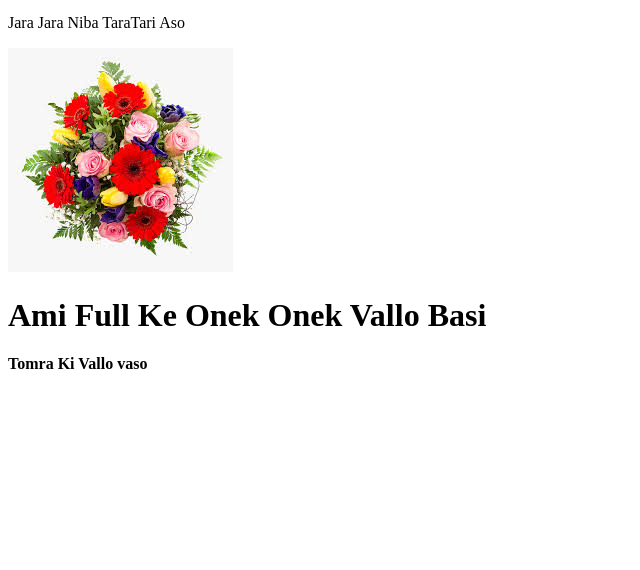
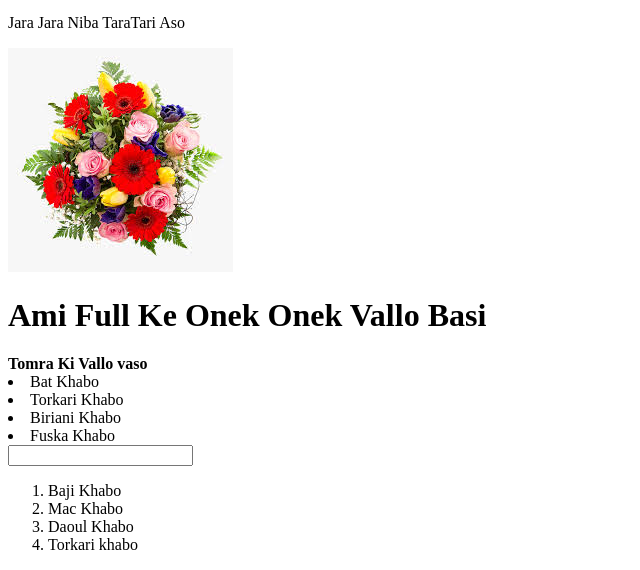
Before and after one commit to HmSani6699/fainal, a plain HTML site: page index.html in a window 1280 px wide. Shown: the part 463-1033 px from the top of the page, without its empty margins (0-640 px from the left). Before the commit the page ends 844 px from the top, so only its background shows below. Drawn offline with Linux system fonts and the light colour scheme.

Commit message:
Kiso Jinis

```diff
--- a/index.html
+++ b/index.html
@@ -18,6 +18,17 @@
     <h1> Ami Full Ke Onek Onek Vallo Basi</h1>
     <strong> Tomra Ki Vallo vaso</strong>
     <img src="download (1).jpg" alt="">
+    <li> Bat Khabo </li>
+    <li>Torkari Khabo</li>
+    <li> Biriani Khabo</li>
+    <li> Fuska Khabo</li>
+    <input type="text">
+    <ol>
+        <li> Baji Khabo</li>
+        <li> Mac Khabo</li>
+        <li> Daoul Khabo</li>
+        <li> Torkari khabo</li>
+    </ol>
 
 
 </body>
```
